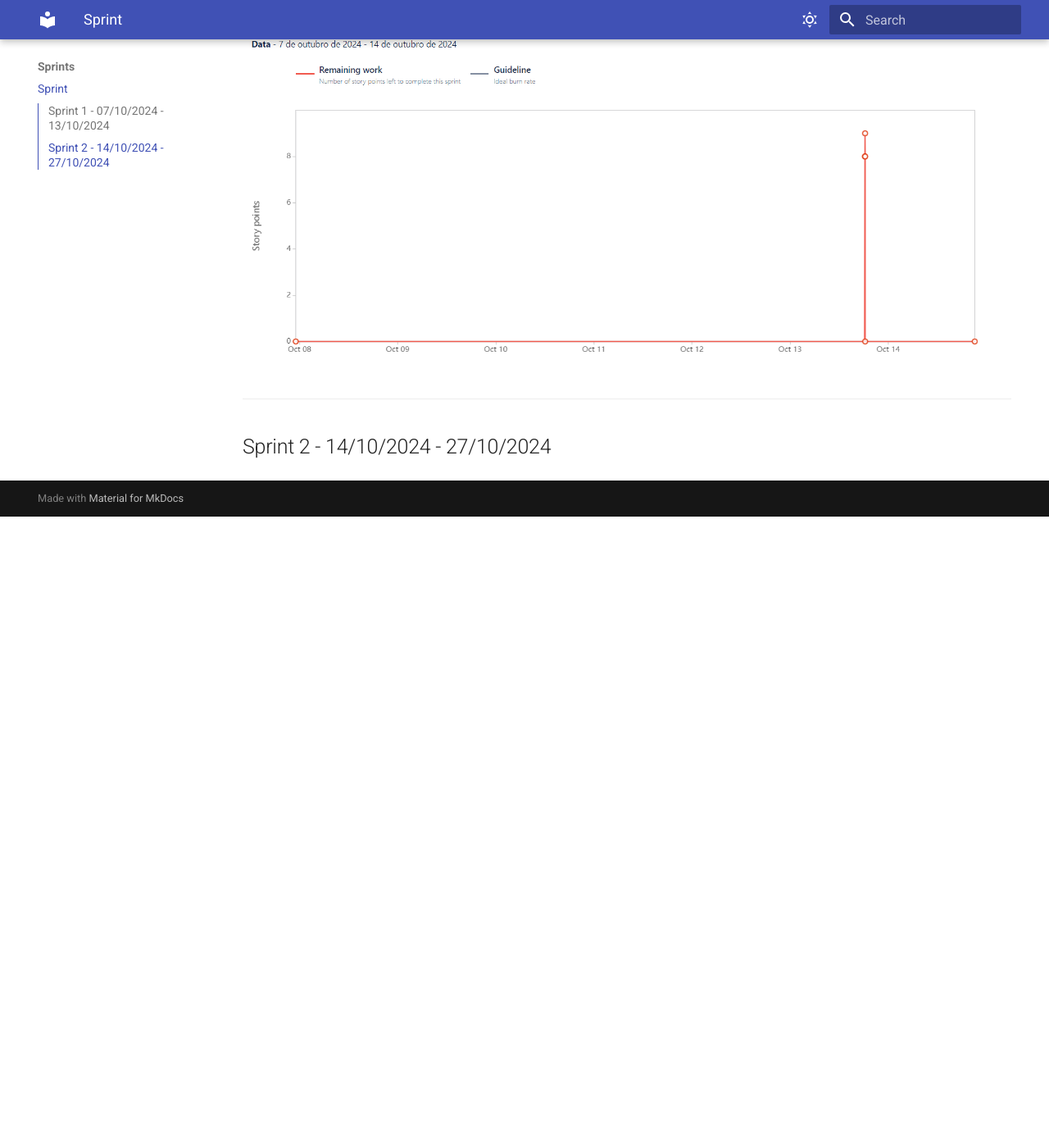
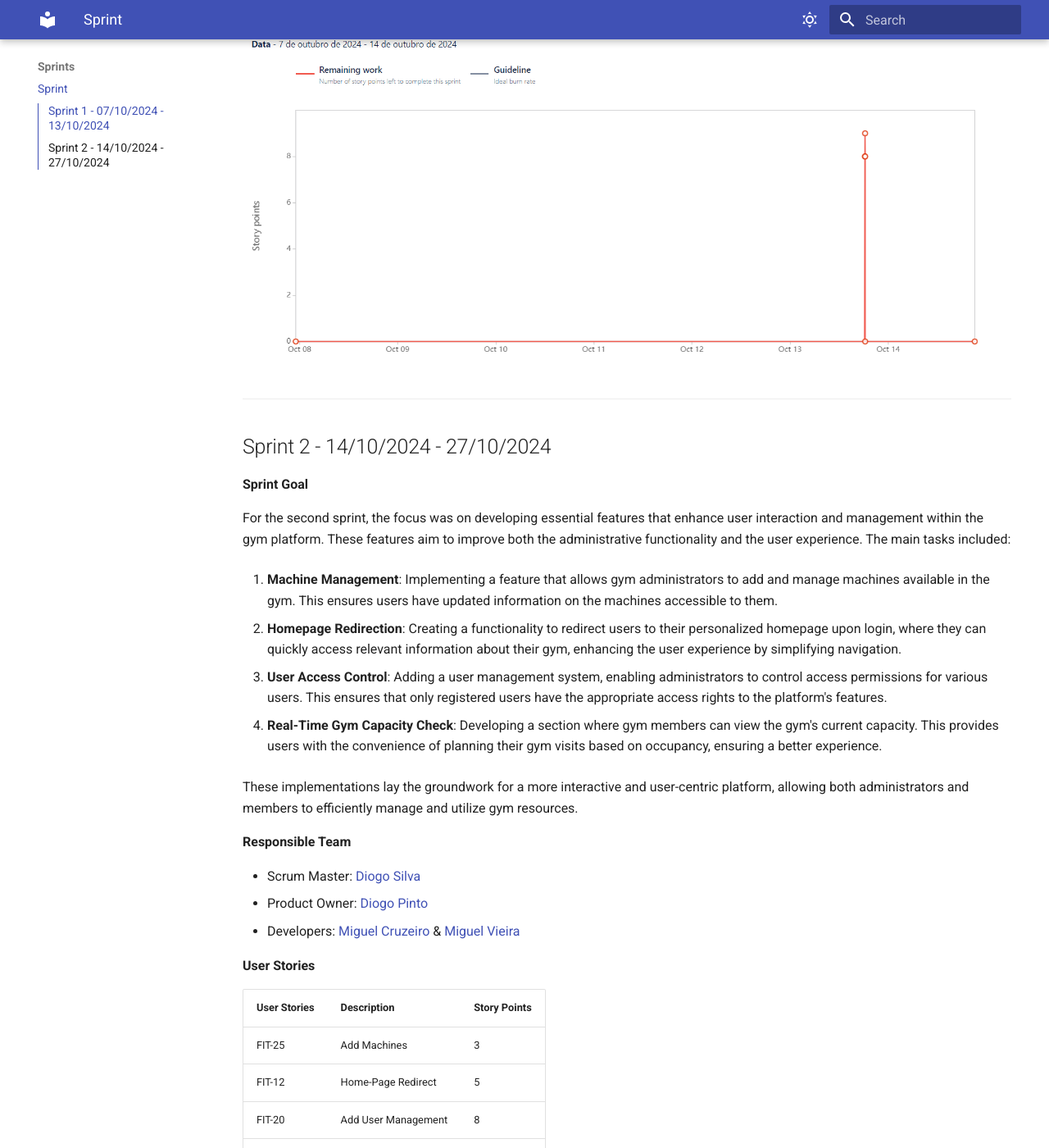
Before and after one commit to FitMonitor/Documentation, an MkDocs documentation site: the page built from docs/sprints/sprint.md, in a window 1280 px wide and 1400 px high, scrolled down 1524 px. Shown: the whole window at 82% size. Built offline with MkDocs 1.6.1 and Material for MkDocs 9.7.7, drawn with Linux system fonts in a browser that asks for light colours; before the commit the page ends 2154 px from its top, so only the background shows below that; some of the changed text lies outside the part shown.

Commit message:
Documentation of Sprint 2

```diff
--- a/docs/sprints/sprint.md
+++ b/docs/sprints/sprint.md
@@ -48,3 +48,42 @@
 ---
 
 ## Sprint 2 - 14/10/2024 - 27/10/2024
+**Sprint Goal**
+
+For the second sprint, the focus was on developing essential features that enhance user interaction and management within the gym platform. These features aim to improve both the administrative functionality and the user experience. The main tasks included:
+
+1. __Machine Management__: Implementing a feature that allows gym administrators to add and manage machines available in the gym. This ensures users have updated information on the machines accessible to them.
+
+2. __Homepage Redirection__: Creating a functionality to redirect users to their personalized homepage upon login, where they can quickly access relevant information about their gym, enhancing the user experience by simplifying navigation.
+
+3. __User Access Control__: Adding a user management system, enabling administrators to control access permissions for various users. This ensures that only registered users have the appropriate access rights to the platform's features.
+
+4. __Real-Time Gym Capacity Check__: Developing a section where gym members can view the gym's current capacity. This provides users with the convenience of planning their gym visits based on occupancy, ensuring a better experience.
+
+These implementations lay the groundwork for a more interactive and user-centric platform, allowing both administrators and members to efficiently manage and utilize gym resources.
+
+**Responsible Team**
+
+- Scrum Master: [Diogo Silva](https://github.com/DiogoSilva1904)
+- Product Owner: [Diogo Pinto](https://github.com/diogopnt)
+- Developers: [Miguel Cruzeiro](https://github.com/MiguelCruzeiro) & [Miguel Vieira](https://github.com/Arn46)
+
+**User Stories**
+
+| User Stories | Description            | Story Points |
+|--------------|------------------------|--------------|
+| FIT-25       | Add Machines           | 3            |
+| FIT-12       | Home-Page Redirect     | 5            |
+| FIT-20       | Add User Management    | 8            |
+| FIT-26       | See Gym Capacity       | 5            |
+
+
+**Sprint Retrospective**
+
+In this second sprint, we made significant progress in developing key functionalities focused on user management and interaction within the platform. We successfully completed the Add Machines and Home-Page Redirect user stories, which were implemented and tested thoroughly.
+
+However, the Add User Management and See Gym Capacity functionalities were only partially completed. For Add User Management, some components were implemented, but the story was not fully finalized. For See Gym Capacity, the implementation remains incomplete, as essential testing and the connection between the backend and frontend were not fully achieved.
+
+These pending tasks will be prioritized in the next sprint to ensure the functionalities are fully tested and integrated.
+
+**Sprint Burndown Chart**
```
